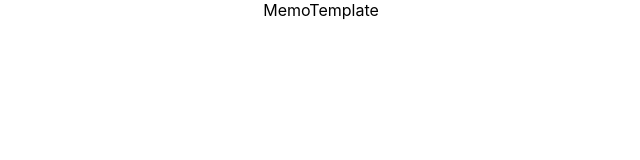
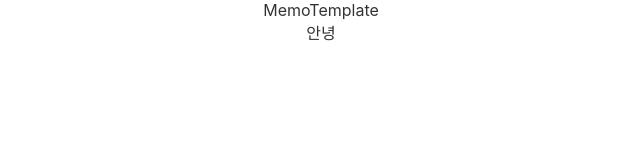
Before and after one commit to Lilian-Kim/portfolio, a React (Create React App) app: page / in a window 1280 px wide. Shown: the top 160 px of the page, without its empty margins (319-959 px from the left). Built offline with nearby package versions, Linux system fonts and the light colour scheme.

Commit message:
reset.scss 추가

```diff
--- a/package.json
+++ b/package.json
@@ -31,7 +31,6 @@
   "eslintConfig": {
     "extends": [
       "react-app",
-      "airbnb",
       "prettier"
     ],
     "rules": {
--- a/src/components/MemoList.js
+++ b/src/components/MemoList.js
@@ -1,7 +1,7 @@
 import React from 'react'
 
 const MemoList = () => {
-  return <div></div>
+  return <div />
 }
 
 export default MemoList
--- a/src/components/MemoTemplate.js
+++ b/src/components/MemoTemplate.js
@@ -1,9 +1,13 @@
 import React from 'react'
+import '../styles/reset.scss'
 
-const MemoTemplate = ({children}) => {
-    return(
-        <div>{children}</div>
-    )
+const MemoTemplate = ({ children }) => {
+  return (
+    <>
+      <div>{children}</div>
+      <a>안녕</a>
+    </>
+  )
 }
 
 export default MemoTemplate
--- a/src/styles/reset.scss
+++ b/src/styles/reset.scss
@@ -1,8 +1,51 @@
 * {
-    margin: 0;
-    padding: 0;
-    border: 0;
-    box-sizing: border-box;
+  margin: 0;
+  padding: 0;
+  border: 0;
+  box-sizing: border-box;
 }
 
-a {}
+html,
+body {
+  font-family: 'Noto Sans KR', 'notokr' 'Nanum Gothic', 'sans-serif';
+  color: #333;
+}
+
+a {
+  text-decoration: none;
+  &:hover,
+  &:focus,
+  &:active,
+  &:link,
+  &:visited {
+    text-decoration: none;
+  }
+}
+
+h1,
+h2,
+h3,
+h4,
+h5 {
+}
+
+table {
+  border-spacing: 0;
+  border-collapse: collapse;
+}
+
+.left {
+  float: left;
+}
+
+.right {
+  float: right;
+}
+
+.clear {
+  &:after {
+    content: '';
+    display: block;
+    clear: both;
+  }
+}
```
